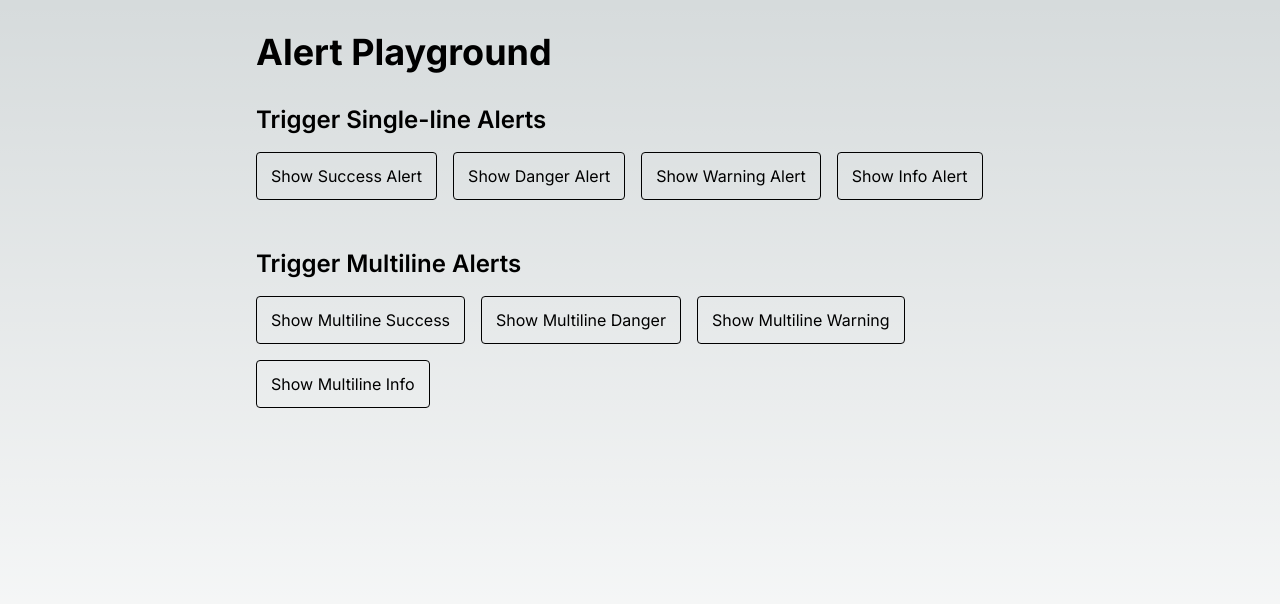
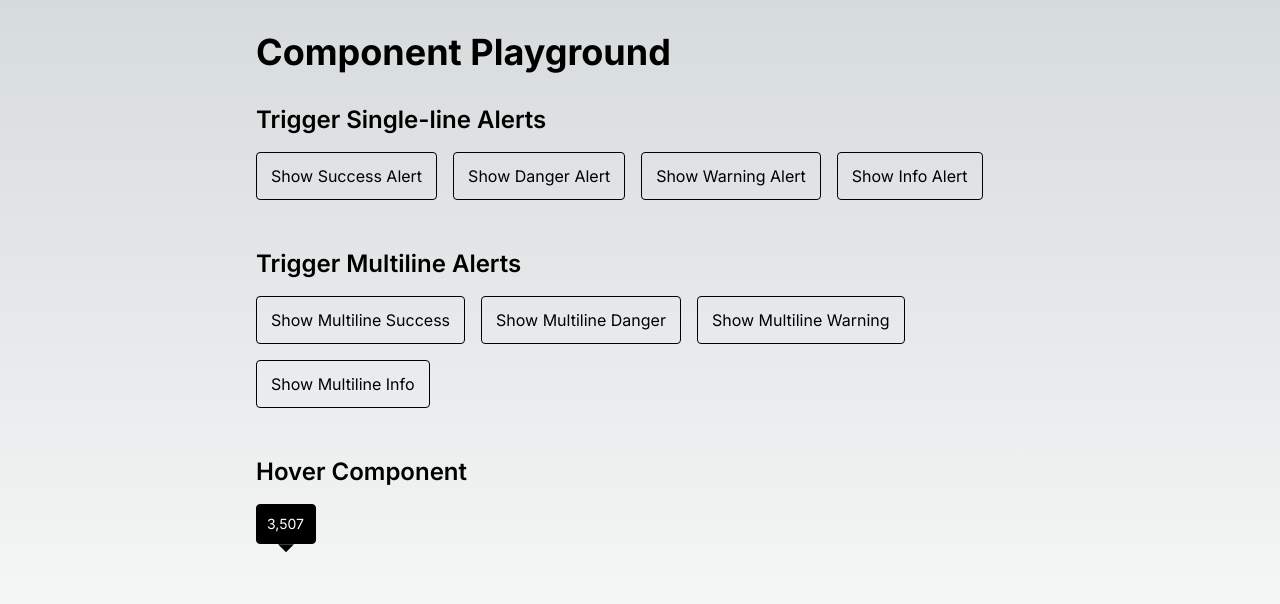
Before and after one commit to m2rads/financial-calendar, a Next.js app: page /playground in a window 1280 px wide. Shown: the top 604 px of the page. Built offline with nearby package versions, Linux system fonts and the light colour scheme.

Commit message:
add hover component

```diff
--- a/app/globals.css
+++ b/app/globals.css
@@ -31,3 +31,7 @@ body {
     text-wrap: balance;
   }
 }
+
+.clip-path-triangle {
+  clip-path: polygon(50% 100%, 0 0, 100% 0);
+}
--- a/app/playground/page.tsx
+++ b/app/playground/page.tsx
@@ -3,6 +3,7 @@
 import React, { useState } from 'react';
 import { Alert, AlertTitle, AlertDescription, AlertProps } from '@/components/ui/alert';
 import { Button } from '@/components/ui/button';
+import { Hover } from '@/components/ui/hover';
 
 export default function Playground() {
   const [alerts, setAlerts] = useState<AlertProps[]>([]);
@@ -43,7 +44,7 @@ export default function Playground() {
   return (
     <main className="flex min-h-screen flex-col items-center justify-start p-4 sm:p-8 w-full">
       <div className="w-full max-w-3xl">
-        <h1 className="text-4xl font-bold mb-8">Alert Playground</h1>
+        <h1 className="text-4xl font-bold mb-8">Component Playground</h1>
 
         <section className="space-y-4 mb-12">
           <h2 className="text-2xl font-semibold">Trigger Single-line Alerts</h2>
@@ -64,6 +65,11 @@ export default function Playground() {
             <Button onClick={() => handleButtonClick('info', true)}>Show Multiline Info</Button>
           </div>
         </section>
+
+        <section className="space-y-4 mb-12">
+          <h2 className="text-2xl font-semibold">Hover Component</h2>
+          <Hover content="3,507" />
+        </section>
       </div>
 
       <div className="fixed top-0 right-0 max-h-screen overflow-y-auto p-4 z-50 w-full max-w-[calc(100vw-32px)] sm:max-w-[538px]">
--- /dev/null
+++ b/components/ui/hover.tsx
@@ -0,0 +1,61 @@
+import * as React from "react"
+import { cva, type VariantProps } from "class-variance-authority"
+import { cn } from "@/lib/utils"
+
+const hoverVariants = cva(
+  "flex flex-col justify-start items-center",
+  {
+    variants: {
+      size: {
+        default: "w-[60px] h-[50px]",
+        // Add more sizes if needed
+      },
+    },
+    defaultVariants: {
+      size: "default",
+    },
+  }
+)
+
+const hoverContentVariants = cva(
+  "flex flex-col justify-start items-start w-full p-2.5 border border-solid rounded box-border",
+  {
+    variants: {
+      variant: {
+        default: "border-black bg-black text-white",
+        // Add more variants if needed
+      },
+    },
+    defaultVariants: {
+      variant: "default",
+    },
+  }
+)
+
+export interface HoverProps
+  extends React.HTMLAttributes<HTMLDivElement>,
+    VariantProps<typeof hoverVariants> {
+  content: string
+}
+
+const Hover = React.forwardRef<HTMLDivElement, HoverProps>(
+  ({ className, size, content, ...props }, ref) => {
+    return (
+      <div
+        className={cn(hoverVariants({ size }), className)}
+        ref={ref}
+        {...props}
+      >
+        <div className={cn(hoverContentVariants())}>
+          <p className="text-sm leading-[130%] font-mabry-pro font-[400]">
+            {content}
+          </p>
+        </div>
+        <div className="w-4 h-2 bg-black clip-path-triangle" />
+      </div>
+    )
+  }
+)
+Hover.displayName = "Hover"
+
+export { Hover, hoverVariants }
```
